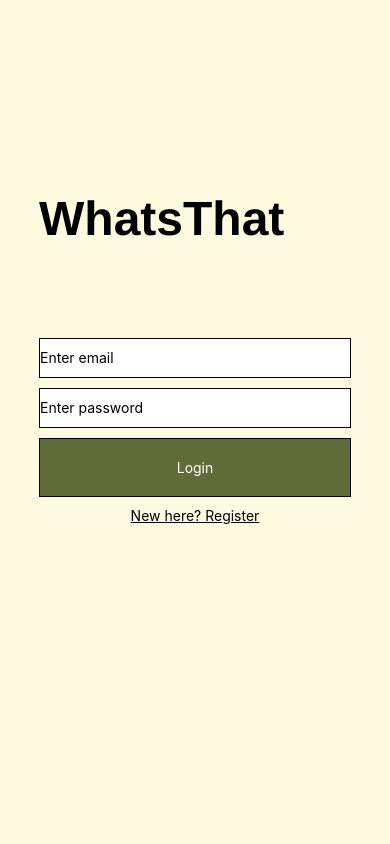
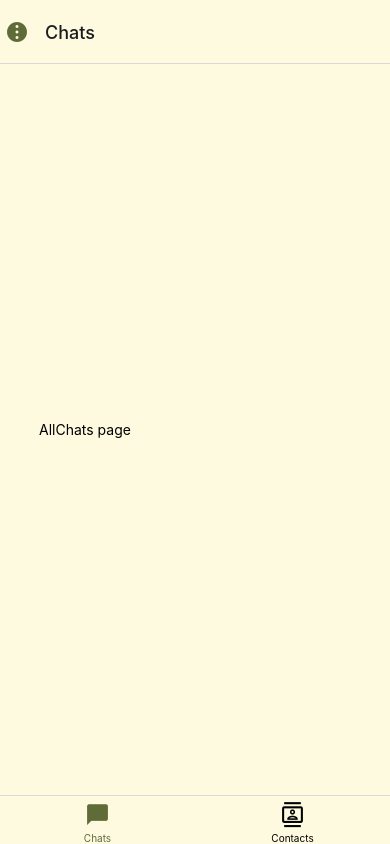
Before and after one commit to LordyMCR/WhatsAppClone, a React Native app: screen /HomeNavigator in a window 390 px wide. Built offline with nearby package versions, Linux system fonts and the light colour scheme.

Commit message:
More work

```diff
--- a/App.js
+++ b/App.js
@@ -5,11 +5,11 @@ import { createNativeStackNavigator } from '@react-navigation/native-stack';
 import LoginScreen from './screens/LoginScreen';
 import RegisterScreen from './screens/RegisterScreen';
 import SuccessfulRegisterScreen from './screens/SuccessfulRegisterScreen';
-
+import HomeNavigator from './screens/HomeNavigator';
 
 const Stack = createNativeStackNavigator();
 
-export default class App extends Component {
+class App extends Component {
 
   constructor(props) {
     super(props);
@@ -18,7 +18,14 @@ export default class App extends Component {
   render() {
     return (
       <NavigationContainer>
-        <Stack.Navigator initialRouteName="Login">
+        <Stack.Navigator
+          initialRouteName="Login"
+          screenOptions={{
+            headerStyle: {
+              backgroundColor: '#FEFAE0'
+            }
+          }}
+        >
           <Stack.Screen
             name="Login"
             component={LoginScreen}
@@ -33,8 +40,20 @@ export default class App extends Component {
             component={SuccessfulRegisterScreen}
             options={{ headerShown: false }}
           />
+          <Stack.Screen
+            name="HomeNavigator"
+            component={HomeNavigator}
+            options={{
+              headerShown: false,
+              headerStyle: {
+                backgroundColor: '#FEFAE0'
+              }
+            }}
+          />
         </Stack.Navigator>
       </NavigationContainer>
     )
   }
 }
+
+export default App;
--- /dev/null
+++ b/components/HeaderButton.js
@@ -0,0 +1,28 @@
+import { useNavigation } from '@react-navigation/native';
+import React from 'react';
+import { TouchableOpacity, StyleSheet } from 'react-native';
+import MaterialCommunityIcons from 'react-native-vector-icons/MaterialCommunityIcons';
+
+const HeaderButton = () => {
+    const navigation = useNavigation();
+
+    const handleLogout = () => {
+        // Implement your logout logic here
+        // For example, clear user session and navigate to the login screen
+        navigation.navigate('Login');
+    };
+
+    return (
+        <TouchableOpacity onPress={handleLogout} style={styles.icon}>
+            <MaterialCommunityIcons name="dots-vertical-circle" size={24} color="#606C38" />
+        </TouchableOpacity>
+    );
+};
+
+const styles = StyleSheet.create({
+    icon: {
+        paddingLeft: "5px"
+    }
+  });
+
+export default HeaderButton;
--- a/package.json
+++ b/package.json
@@ -10,6 +10,7 @@
   },
   "dependencies": {
     "@expo/webpack-config": "^0.17.2",
+    "@react-navigation/bottom-tabs": "^6.5.5",
     "@react-navigation/native": "^6.1.4",
     "@react-navigation/native-stack": "^6.9.10",
     "email-validator": "^2.0.4",
@@ -20,6 +21,7 @@
     "react-native": "0.70.5",
     "react-native-safe-area-context": "4.4.1",
     "react-native-screens": "~3.18.0",
+    "react-native-vector-icons": "^9.2.0",
     "react-native-web": "~0.18.9"
   },
   "devDependencies": {
--- a/screens/AllChatsScreen.js
+++ b/screens/AllChatsScreen.js
@@ -14,7 +14,7 @@ class AllChatsScreen extends Component {
             <View style={styles.container1}>
             <View style={styles.container2}>
 
-                <View>
+                <View style={styles.textContainer}>
                     <Text>AllChats page</Text>
                 </View>
             </View>
@@ -38,6 +38,12 @@ const styles = StyleSheet.create({
       justifyContent: "center",
 
       //border: "1px solid black"
+    },
+    textContainer: {
+        flex: 1,
+        //border: "1px solid blue",
+        justifyContent: "center",
+        textAlign: "center"
     }
 });
 
--- a/screens/AllContactsScreen.js
+++ b/screens/AllContactsScreen.js
@@ -9,17 +9,14 @@ class AllContactsScreen extends Component {
 
     render() {
         return (
-
-
             <View style={styles.container1}>
             <View style={styles.container2}>
 
-                <View>
+                <View style={styles.textContainer}>
                     <Text>AllContacts page</Text>
                 </View>
             </View>
             </View>
-
         )
     }
 }
@@ -38,6 +35,12 @@ const styles = StyleSheet.create({
       justifyContent: "center",
 
       //border: "1px solid black"
+    },
+    textContainer: {
+        flex: 1,
+        //border: "1px solid blue",
+        justifyContent: "center",
+        textAlign: "center"
     }
 });
 
--- a/screens/HomeNavigator.js
+++ b/screens/HomeNavigator.js
@@ -1,9 +1,10 @@
 import React, { Component } from 'react';
-import { NavigationContainer } from '@react-navigation/native';
 import { createBottomTabNavigator } from '@react-navigation/bottom-tabs';
+import MaterialCommunityIcons from 'react-native-vector-icons/MaterialCommunityIcons';
 
-import AllChatsScreen from './screens/AllChatsScreen';
-import AllContactsScreen from './screens/AllContactsScreen';
+import AllChatsScreen from './AllChatsScreen';
+import AllContactsScreen from './AllContactsScreen';
+import HeaderButton from '../components/HeaderButton';
 
 const Tab = createBottomTabNavigator();
 
@@ -13,12 +14,37 @@ class HomeNavigator extends Component {
   }
   render() {
     return (
-      <NavigationContainer>
-        <Tab.Navigator initialRouteName='AllChats'>
-          <Tab.Screen name="AllChats" component={AllChatsScreen} />
-          <Tab.Screen name="AllContacts" component={AllContactsScreen} />
-        </Tab.Navigator>
-      </NavigationContainer>
+      <Tab.Navigator
+        initialRouteName='Chats'
+        screenOptions={({ route }) => ({
+          headerLeft: () => <HeaderButton />,
+          headerStyle: {
+            backgroundColor: '#FEFAE0'
+          },
+          tabBarIcon: ({ focused, color, size }) => {
+            let iconName;
+
+            if (route.name === 'Chats') {
+              iconName = focused
+                ? 'message'
+                : 'message-outline';
+            } else if (route.name === 'Contacts') {
+              iconName = focused ? 'contacts' : 'contacts-outline';
+            }
+
+            // You can return any component that you like here!
+            return <MaterialCommunityIcons name={iconName} size={size} color={color} />;
+          },
+          tabBarActiveTintColor: '#606C38',
+          tabBarInactiveTintColor: '#000',
+          tabBarStyle: {
+            backgroundColor: '#FEFAE0',
+          }
+        })}
+      >
+        <Tab.Screen name="Chats" component={AllChatsScreen} />
+        <Tab.Screen name="Contacts" component={AllContactsScreen} />
+      </Tab.Navigator>
     );
   }
 }
```
Also changed, not shown: 1 other file (tests, documents, lock files or other folders).
